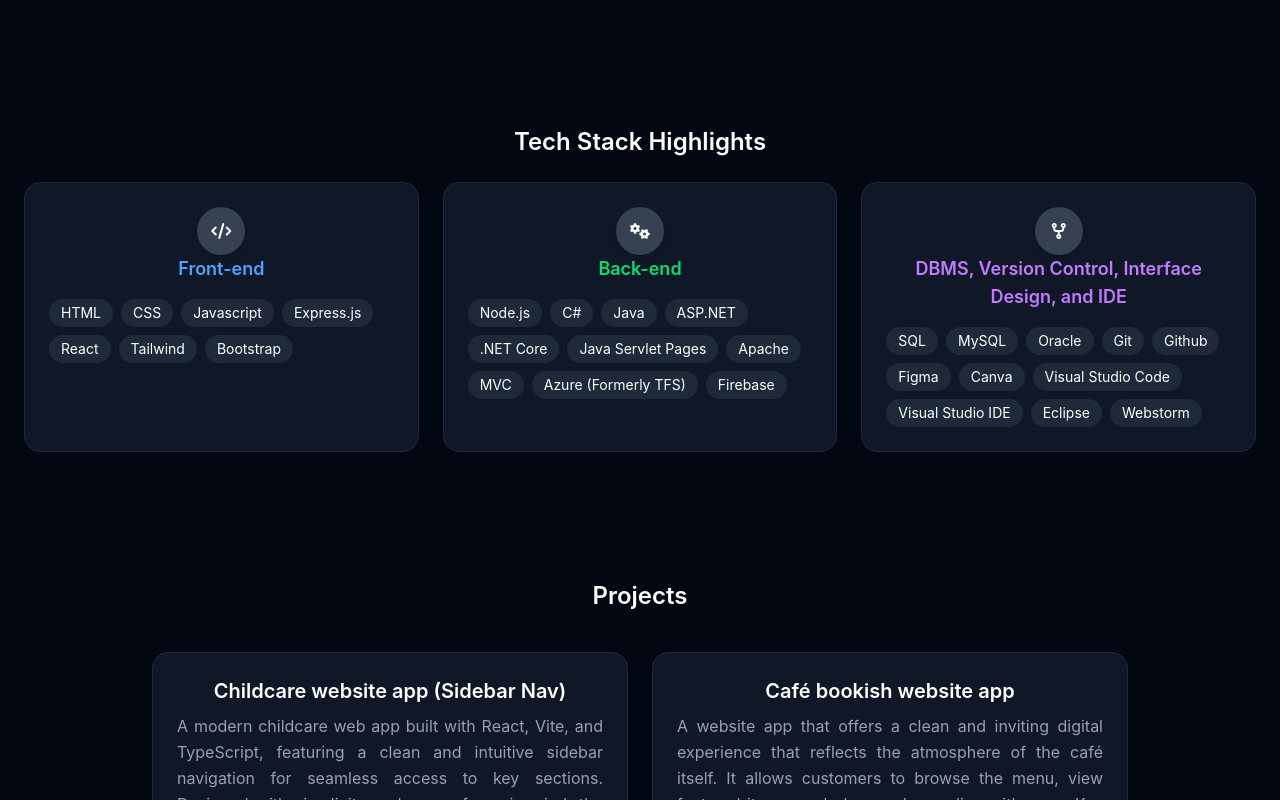
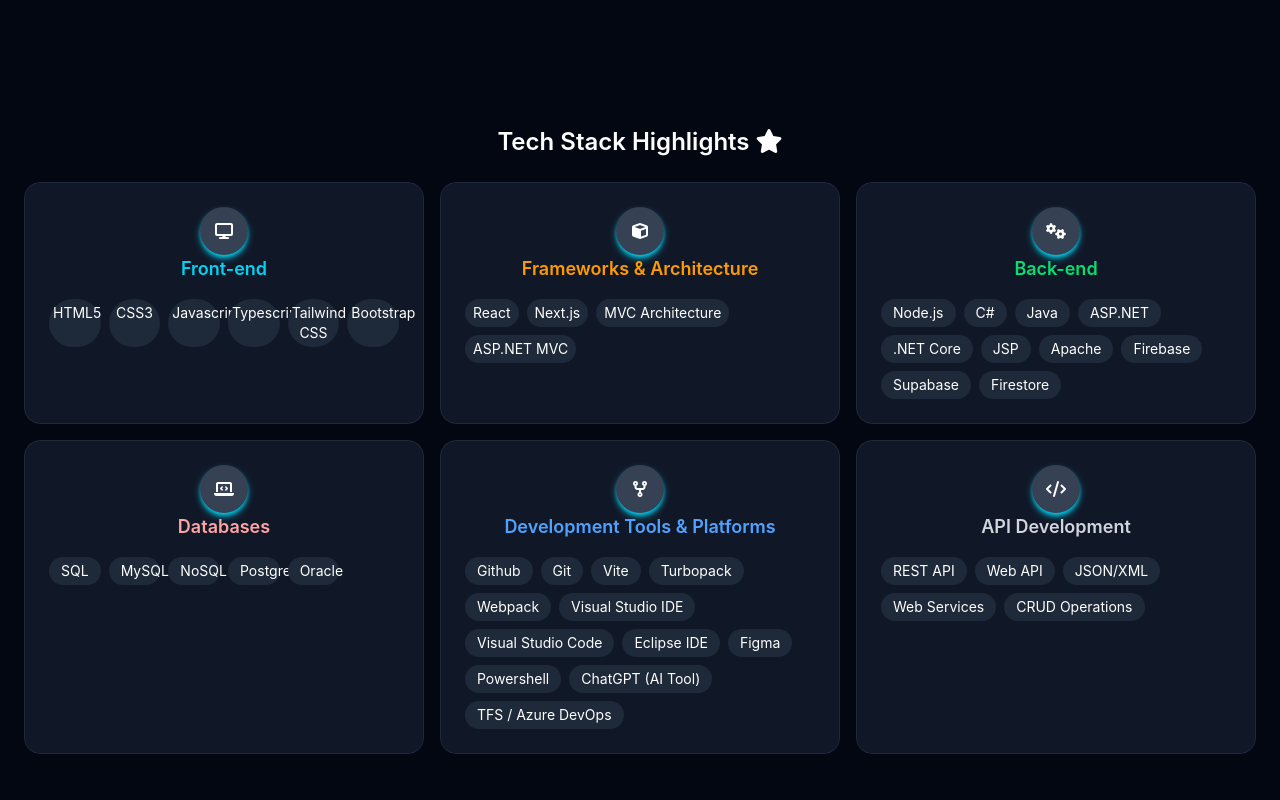
Before and after one commit to imneil04/reactproj3, a React (Vite) app: page / in a window 1280 px wide. Shown: the part 480-1280 px from the top of the page. Built offline with nearby package versions, Linux system fonts and the light colour scheme.

Commit message:
update UI contents, styling, and design

```diff
--- a/package.json
+++ b/package.json
@@ -13,7 +13,6 @@
   },
   "dependencies": {
     "@tailwindcss/vite": "^4.2.2",
-    "lucide-react": "^1.7.0",
     "motion": "^12.38.0",
     "react": "^19.2.4",
     "react-dom": "^19.2.4",
--- a/src/components/portfolio.jsx
+++ b/src/components/portfolio.jsx
@@ -46,7 +46,7 @@
 
                     {/**ABOUT */}
                     <section id="about" className="max-w-5xl mx-auto px-6 py-16">
-                        <h2 className="text-2xl font-semibold mb-6">About Me</h2>
+                        <h2 className="text-2xl font-semibold mb-6">About Me <i className="fa-solid fa-circle-info"></i></h2>
                         <p className="text-gray-400 text-center leading-relaxed">
                             A dedicated full-stack software developer with 4+ years of progressive coding experience seeking to contribute to your company’s success through my expertise in web programming, system design, database programming, and UI/UX design.
                             A reliable team player with strong problem-solving skills, hands-on coding experience, and excellent communication abilities.
@@ -55,29 +55,48 @@
 
                     {/**TECH STACK */}
                     <section className="mx-w-5xl mx-auto px-6 py-16">
-                        <h2 className="text-2xl font-semibold mb-6">Tech Stack Highlights</h2>
+                        <h2 className="text-2xl font-semibold mb-6">Tech Stack Highlights <i className="fa-solid fa-star"></i></h2>
 
-                        <div className ="grid md:grid-cols-3 gap-6">
+                        <div className ="grid md:grid-cols-3 gap-4">
 
                             {/**FRONT-END */}
                             <div className="bg-gray-900 p-6 rounded-2xl mx-auto border border-gray-800">
-                                <div className="flex justify-center items-center mx-auto w-12 h-12 rounded-full bg-gray-700 shadow-md">
-                                    <i className="fa-solid fa-code"></i>
+                                <div className="flex justify-center items-center mx-auto
+                                w-12 h-12
+                                rounded-full
+                                bg-gray-700 shadow-md shadow-cyan-400">
+                                    <i className="fa-solid fa-display"></i>
                                 </div>
-                                <h3 className="text-lg font-semibold mb-4 text-blue-400">Front-end</h3>
-                                <div className="flex flex-wrap gap-2 cursor-pointer">
-                                    {["HTML","CSS","Javascript","Express.js",
-                                    "React",
-                                    "Tailwind",
+                                <h3 className="text-lg font-semibold mb-4 text-cyan-400">Front-end</h3>
+                                <div className="grid grid-cols-4 md:grid-cols-6 gap-2 cursor-pointer">
+                                    {["HTML5","CSS3","Javascript",
+                                    "Typescript",
+                                    "Tailwind CSS",
                                     "Bootstrap"].map((tech) => (
-                                        <span key={tech} className="px-3 py-1 bg-gray-800 rounded-full text-sm hover:bg-blue-500 transition">{tech}</span>
+                                        <span key={tech} className="px-1 py-1 bg-gray-800 rounded-full text-sm hover:bg-cyan-600 transition">{tech}</span>
                                     ))}
                                 </div>
                             </div>
 
+                            {/**Frameworks & Architecture */}
+                            <div className="bg-gray-900 p-6 rounded-2xl border border-gray-800">
+                                <div className="flex justify-center items-center mx-auto w-12 h-12
+                                rounded-full bg-gray-700 shadow-md shadow-cyan-400">
+                                    <i className="fa-solid fa-cube"></i>
+                                </div>
+                                <h3 className="text-lg font-semibold mb-4 text-amber-500">Frameworks & Architecture</h3>
+                                <div className="flex flex-wrap gap-2 cursor-pointer">
+                                    {["React","Next.js","MVC Architecture","ASP.NET MVC"].map((tech) => (
+                                        <span key={tech} className="px-2 py-1 bg-gray-800 rounded-full text-sm hover:bg-cyan-600 transition">{tech}</span>
+                                    ))}
+                                </div>
+                            </div>
+
+
                              {/**BACK-END */}
                             <div className="bg-gray-900 p-6 rounded-2xl mx-auto border border-gray-800">
-                                <div className="flex justify-center items-center mx-auto w-12 h-12 rounded-full bg-gray-700 shadow-md">
+                                <div className="flex justify-center items-center mx-auto w-12 h-12 rounded-full
+                                bg-gray-700 shadow-md shadow-cyan-400">
                                     <i className="fa-solid fa-gears"></i>
                                 </div>
                                 <h3 className="text-lg font-semibold mb-4 text-green-400">Back-end</h3>
@@ -87,33 +106,66 @@
                                     "Java",
                                     "ASP.NET",
                                     ".NET Core",
-                                    "Java Servlet Pages","Apache","MVC","Azure (Formerly TFS)",
-                                    "Firebase"].map((tech) => (
-                                        <span key={tech} className="px-3 py-1 bg-gray-800 rounded-full text-sm hover:bg-blue-500 transition">{tech}</span>
+                                    "JSP","Apache","Firebase","Supabase",
+                                    "Firestore"].map((tech) => (
+                                        <span key={tech} className="px-3 py-1 bg-gray-800 rounded-full text-sm hover:bg-cyan-600 transition">{tech}</span>
                                     ))}
                                 </div>
                             </div>
 
                             {/**DBMS */}
                             <div className="bg-gray-900 p-6 rounded-2xl mx-auto border border-gray-800">
-                                <div className="flex justify-center items-center mx-auto w-12 h-12 rounded-full bg-gray-700 shadow-md">
+                                <div className="flex justify-center items-center mx-auto w-12 h-12 rounded-full
+                                bg-gray-700 shadow-md shadow-cyan-400">
+                                    <i className="fa-solid fa-laptop-code"></i>
+                                </div>
+                                <h3 className="text-lg font-semibold mb-4 text-red-300">Databases</h3>
+                                <div className="grid grid-cols-4 md:grid-cols-6 gap-2 cursor-pointer">
+                                    {["SQL",
+                                    "MySQL","NoSQL","PostgreSQL","Oracle"
+                                    ].map((tech) => (
+                                        <span key={tech} className="px-3 py-1 bg-gray-800 rounded-full text-sm hover:bg-cyan-600 transition">{tech}</span>
+                                    ))}
+                                </div>
+                            </div>
+
+                            {/**Development Tools & Platforms */}
+                            <div className="bg-gray-900 p-6 rounded-2xl border border-gray-800">
+                                <div className="flex justify-center items-center mx-auto w-12 h-12 rounded-full
+                                bg-gray-700 shadow-md shadow-cyan-400">
                                     <i className="fa-solid fa-code-fork"></i>
                                 </div>
-                                <h3 className="text-lg font-semibold mb-4 text-purple-400">DBMS, Version Control, Interface Design, and IDE</h3>
+                                <h3 className="text-lg font-semibold mb-4 text-blue-400">Development Tools & Platforms</h3>
                                 <div className="flex flex-wrap gap-2 cursor-pointer">
-                                    {["SQL",
-                                    "MySQL","Oracle","Git","Github","Figma","Canva","Visual Studio Code","Visual Studio IDE","Eclipse","Webstorm"
-                                    ].map((tech) => (
-                                        <span key={tech} className="px-3 py-1 bg-gray-800 rounded-full text-sm hover:bg-blue-500 transition">{tech}</span>
+                                    {["Github","Git", "Vite", "Turbopack", "Webpack", "Visual Studio IDE", "Visual Studio Code",
+                                    "Eclipse IDE",
+                                    "Figma",
+                                    "Powershell", "ChatGPT (AI Tool)", "TFS / Azure DevOps"].map((tech) => (
+                                        <span key={tech} className="px-3 py-1 bg-gray-800 rounded-full text-sm hover:bg-cyan-600 transition">{tech}</span>
+                                    ))}
+                                </div>
+                            </div>
+
+                            {/**API Dev */}
+                            <div className="bg-gray-900 p-6 rounded-2xl border border-gray-800">
+                                <div className="flex justify-center items-center mx-auto w-12 h-12 rounded-full
+                                bg-gray-700 shadow-md shadow-cyan-400">
+                                    <i className="fa-solid fa-code"></i>
+                                </div>
+                                <h3 className="text-lg font-semibold mb-4 text-gray-300">API Development</h3>
+                                <div className="flex flex-wrap gap-2 cursor-pointer">
+                                    {["REST API","Web API", "JSON/XML", "Web Services", "CRUD Operations" ].map((tech) => (
+                                        <span key={tech} className="px-3 py-1 bg-gray-800 rounded-full text-sm hover:bg-cyan-600 transition">{tech}</span>
                                     ))}
                                 </div>
                             </div>
                         </div>
+
                     </section>
 
                     {/**PROJECTS */}
                     <section id="projects" className="max-w-5xl mx-auto px-6 py-16">
-                        <h2 className="text-2xl font-semibold mb-10">Projects</h2>
+                        <h2 className="text-2xl font-semibold mb-10">Projects <i className="fa-solid fa-list-check"></i></h2>
                         <div className="grid md:grid-cols-2 gap-6">
 
                             {/**PROJ 5 */}
@@ -254,7 +306,7 @@
 
                     {/**EXPERIENCE */}
                     <section id="experience" className="max-w-5xl mx-auto px-6 py-16">
-                        <h2 className="text-2xl font-semibold mb-6">Experience</h2>
+                        <h2 className="text-2xl font-semibold mb-6">Experience <i className="fa-solid fa-industry"></i></h2>
 
                         <div className="space-y-8">
                              {/**EXP 1 */}
@@ -335,7 +387,7 @@
 
                     {/**EDUCATION */}
                     <section id="education" className="max-w-5xl mx-auto px-6 py-16">
-                        <h2 className="text-2xl font-semibold mb-6">Education</h2>
+                        <h2 className="text-2xl font-semibold mb-6">Education <i className="fa-solid fa-graduation-cap"></i></h2>
 
                         <div className="bg-gray-900 p-6 rounded-2xl border border-gray-800">
                             <div className="flex flex-col justify-center items-center mb-4">
@@ -356,7 +408,7 @@
 
                     {/**CERTS */}
                     <section id="certificates" className="max-w-5xl mx-auto px-6 py-16">
-                        <h2 className="text-2xl font-semibold mb-6">Certifications</h2>
+                        <h2 className="text-2xl font-semibold mb-6">Certifications <i className="fa-solid fa-pen-to-square"></i></h2>
 
                         <div className="bg-gray-900 p-6 rounded-2xl border border-gray-800">
                             <div className="flex flex-col justify-center items-center mb-4">
@@ -379,7 +431,7 @@
                     <section id="contact" className="max-w-5xl mx-auto px-6 py-16 text-center">
                         <div className="bg-gray-900 p-6 rounded-2xl border border-gray-800">
 
-                            <h2 className="text-2xl font-semibold mb-6">Contact</h2>
+                            <h2 className="text-2xl font-semibold mb-6">Contact <i className="fa-solid fa-mobile-screen-button"></i></h2>
 
                             <p className="text-gray-400 mb-4">
                                 Feel free to reach out for opportunities or collaborations.
```
Also changed, not shown: 1 other file (tests, documents, lock files or other folders).
